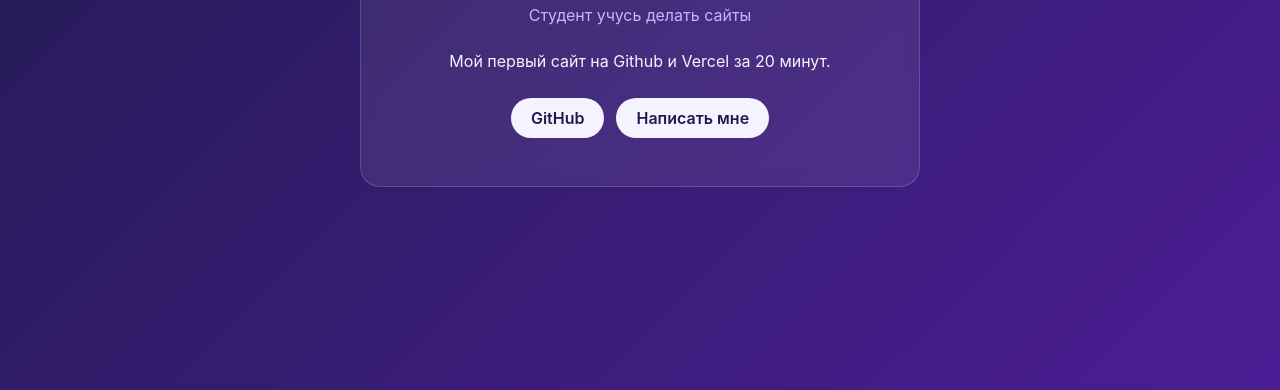
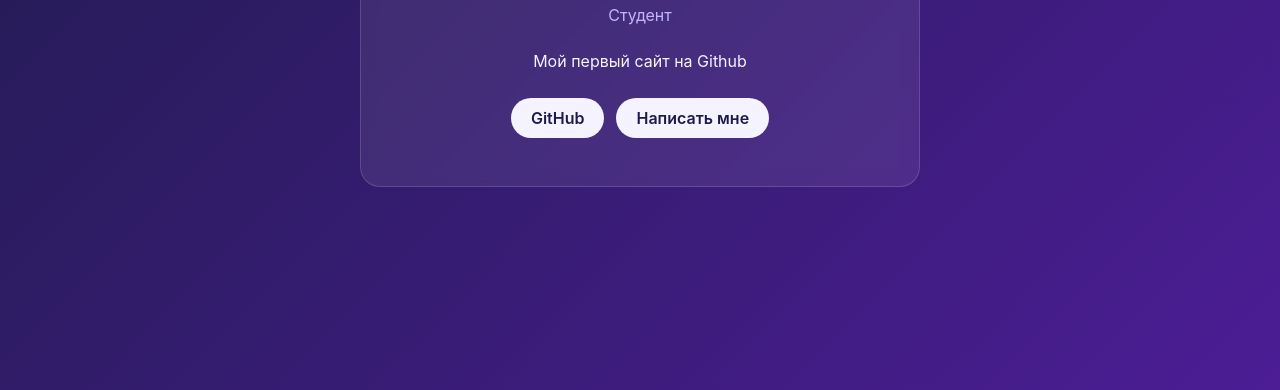
Before and after one commit to Hekssss/my-site, a plain HTML site: page index.html in a window 1280 px wide. Shown: the part 410-800 px from the top of the page. Drawn offline with Linux system fonts and the light colour scheme.

Commit message:
Update index.html

```diff
--- a/index.html
+++ b/index.html
@@ -50,9 +50,8 @@
   <div class="card">
     <div class="avatar"></div>
     <h1>Даниил Гайворонский</h1>
-    <div class="role">Студент учусь делать сайты</div>
-    <p>Мой первый сайт на Github и Vercel
-       за 20 минут.</p>
+    <div class="role"> Студент </div>
+    <p>Мой первый сайт на Github</p>
     <div class="links">
       <a href="https://github.com/" target="_blank">GitHub</a>
       <a href="mailto:me@example.com">Написать мне</a>
```
